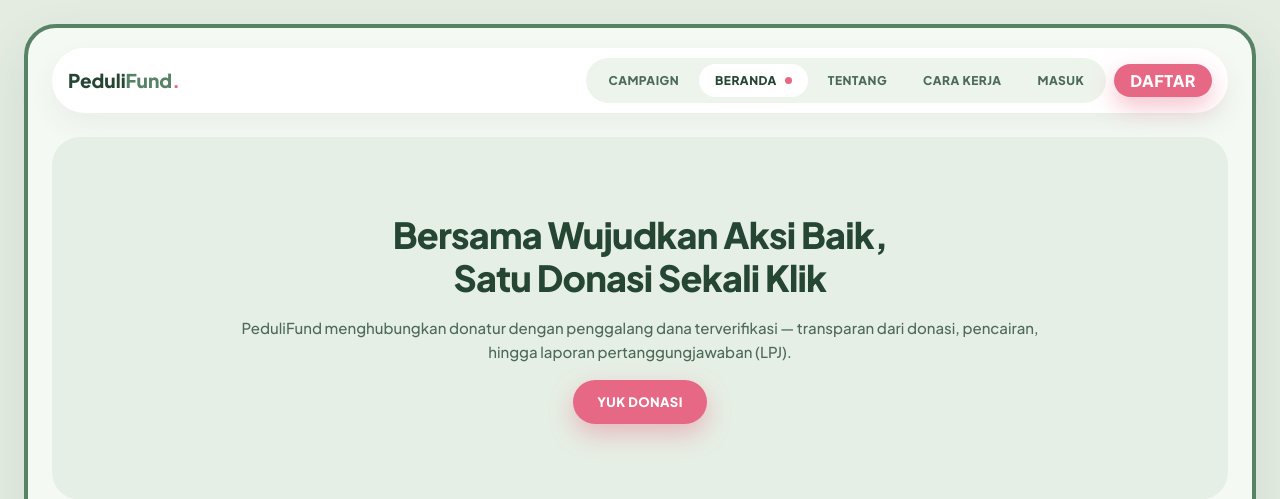
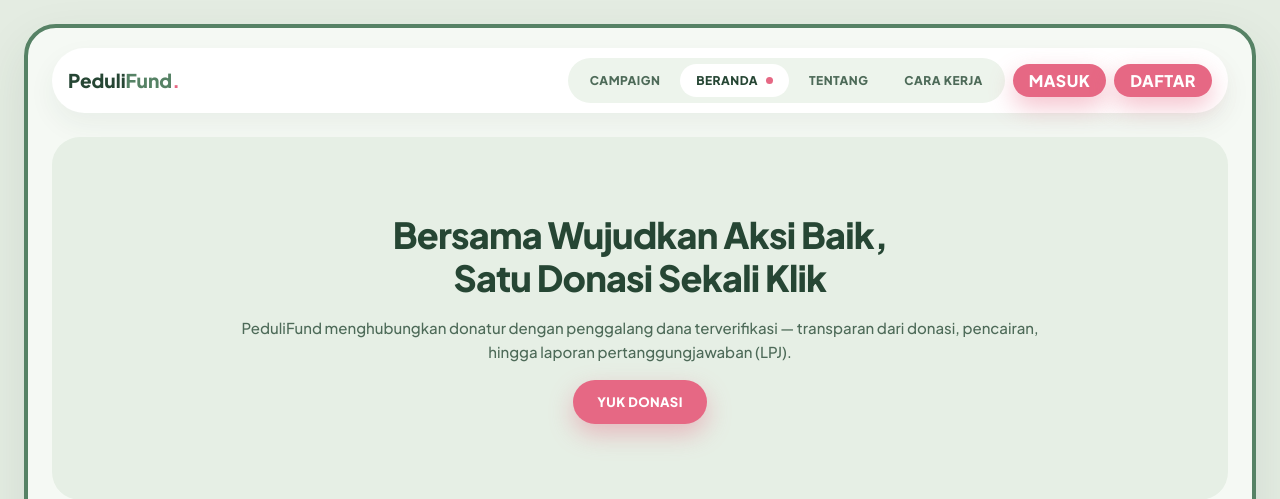
Before and after one commit to 10241055-cpu/PeduliFund, a PHP site: page / in a window 1280 px wide. Shown: the top 499 px of the page. Run offline with PHP 8.4, Linux system fonts and the light colour scheme.

Commit message:
design: seragamkan tombol Masuk dan Daftar menjadi CTA pink

```diff
--- a/views/layout/header.php
+++ b/views/layout/header.php
@@ -39,7 +39,6 @@ $pesan = ambilPesan();
                     <a class="pf-menu-item <?= (isset($judulHalaman) && $judulHalaman === 'Beranda') ? 'pf-menu-item-aktif' : '' ?>" href="<?= e(BASE_URL) ?>/index.php">Beranda</a>
                     <a class="pf-menu-item" href="<?= e(BASE_URL) ?>/index.php#tentang">Tentang</a>
                     <a class="pf-menu-item" href="<?= e(BASE_URL) ?>/index.php#cara-kerja">Cara Kerja</a>
-                    <a class="pf-menu-item <?= (isset($judulHalaman) && strpos($judulHalaman, 'Masuk') !== false) ? 'pf-menu-item-aktif' : '' ?>" href="<?= e(BASE_URL) ?>/login.php">Masuk</a>
                 <?php endif; ?>
             </nav>
 
@@ -54,6 +53,7 @@ $pesan = ambilPesan();
                 </div>
                 <a class="btn-pf-outline py-1 px-3 fs-6" href="<?= e(BASE_URL) ?>/logout.php">Keluar</a>
             <?php else: ?>
+                <a class="btn-pf-cta py-1 px-3 fs-6" href="<?= e(BASE_URL) ?>/login.php">Masuk</a>
                 <a class="btn-pf-cta py-1 px-3 fs-6" href="<?= e(BASE_URL) ?>/signup.php">Daftar</a>
             <?php endif; ?>
         </div>
```
